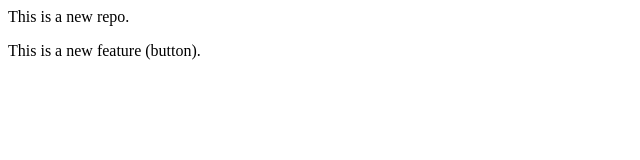
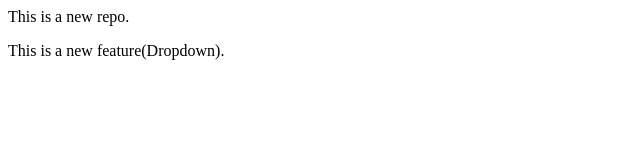
Before and after one commit to SohailDAD/LocalRepo, a plain HTML site: page index.html in a window 1280 px wide. Shown: the full height of the page, 0-640 px from the left. Drawn offline with Linux system fonts and the light colour scheme.

Commit message:
Add Dropdwon

```diff
--- a/index.html
+++ b/index.html
@@ -1,2 +1,2 @@
 <p>This is a new repo.</p>
-<p>This is a new feature (button).</p>
+<p>This is a new feature(Dropdown).</p>
```
